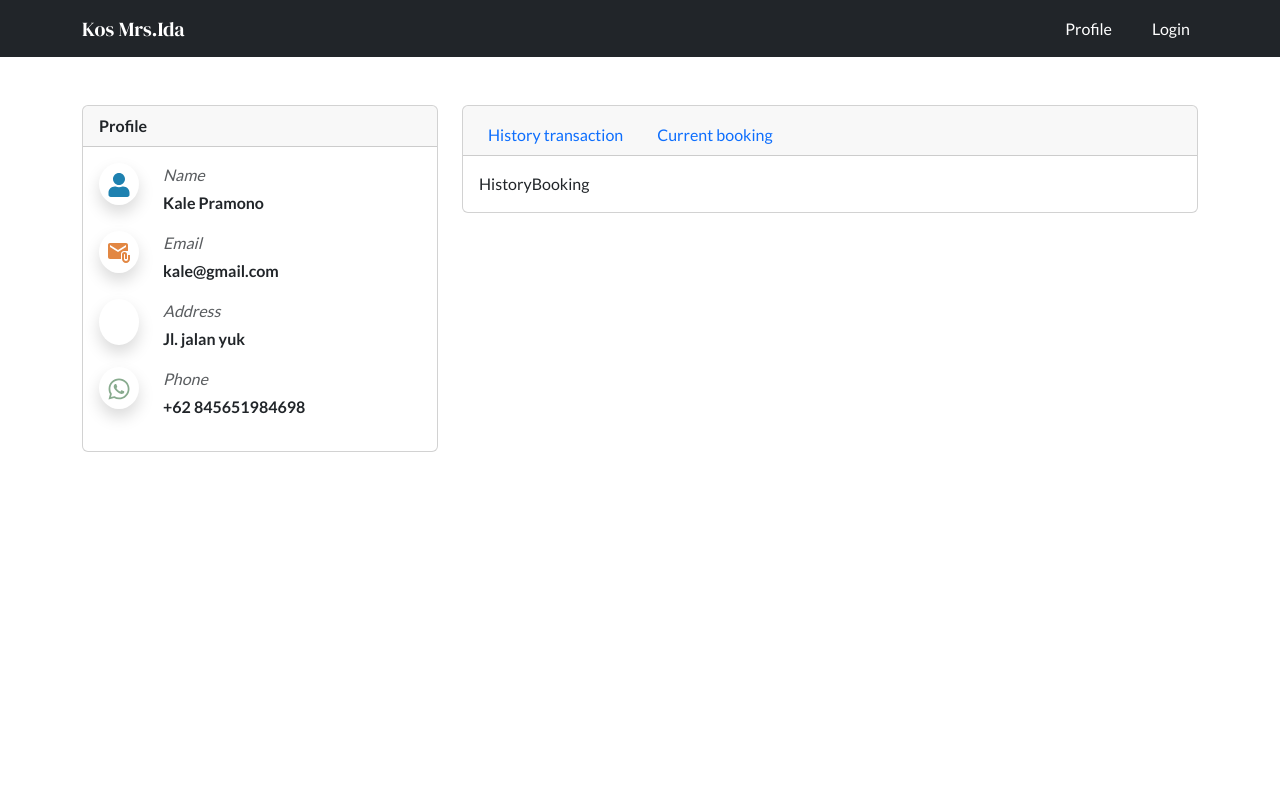
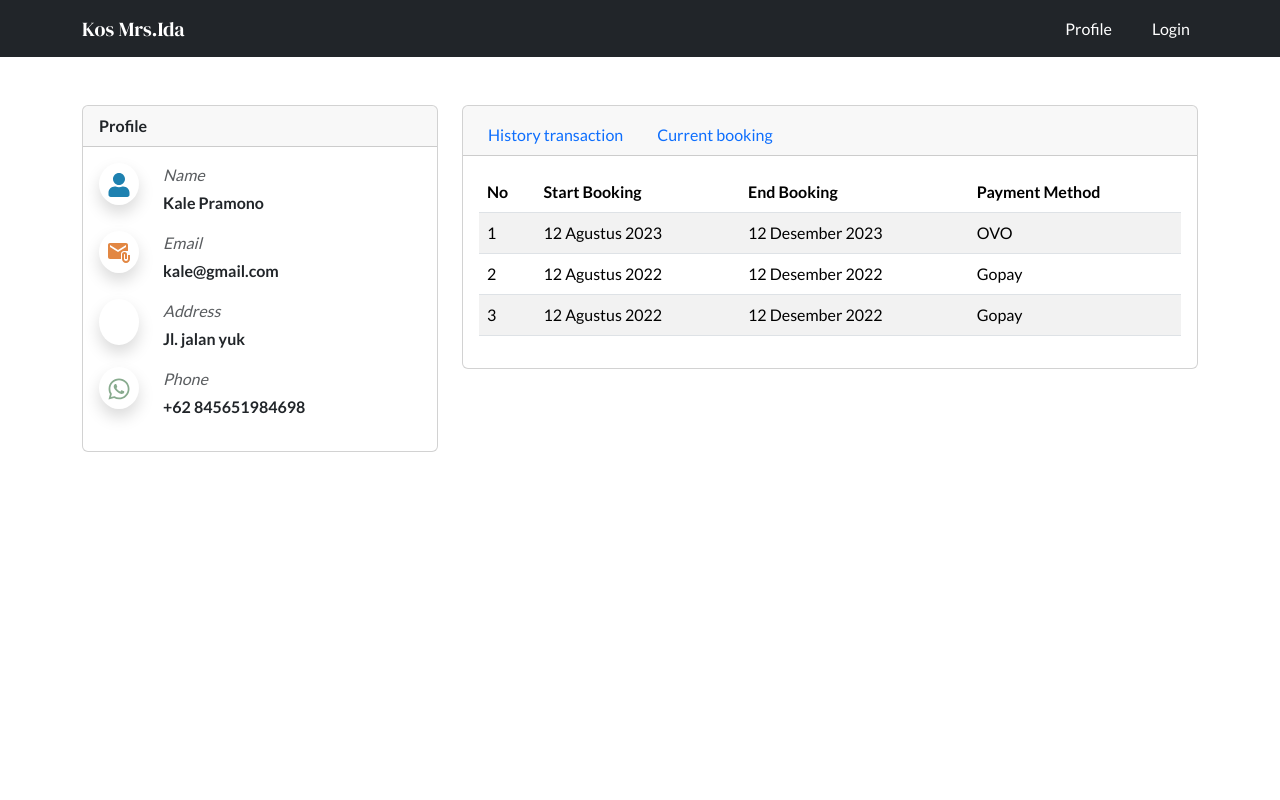
Before and after one commit to dickynugeraha/kosan-fe-reactjs, a React (Create React App) app: page /profile in a window 1280 px wide. Shown: the top 800 px of the page. Built offline with nearby package versions, Linux system fonts and the light colour scheme; some icons are missing.

Commit message:
[UPDATE] profile screen

```diff
--- a/src/App.js
+++ b/src/App.js
@@ -4,6 +4,7 @@ import Home from "./screens/Home/Home";
 import Rooms from "./screens/Rooms/Rooms";
 import AuthUser from "./screens/Auth/AuthUser";
 import Profile from "./screens/Profile/Profile";
+import AuthAdmin from "./screens/Auth/AuthAdmin";
 
 function App() {
   return (
@@ -13,6 +14,7 @@ function App() {
           <Route path="/" exact Component={Home} />
           <Route path="/rooms" Component={Rooms} />
           <Route path="/auth" Component={AuthUser} />
+          <Route path="/login-admin" Component={AuthAdmin} />
           <Route path="/profile" Component={Profile} />
         </Routes>
       </div>
--- a/src/components/Profile/HistoryBooking.jsx
+++ b/src/components/Profile/HistoryBooking.jsx
@@ -1,7 +1,41 @@
 import React from "react";
+import { Table } from "react-bootstrap";
 
 const HistoryBooking = () => {
-  return <div>HistoryBooking</div>;
+  return (
+    <div>
+      <Table striped>
+        <thead>
+          <tr>
+            <th>No</th>
+            <th>Start Booking</th>
+            <th>End Booking</th>
+            <th>Payment Method</th>
+          </tr>
+        </thead>
+        <tbody>
+          <tr>
+            <td>1</td>
+            <td>12 Agustus 2023</td>
+            <td>12 Desember 2023</td>
+            <td>OVO</td>
+          </tr>
+          <tr>
+            <td>2</td>
+            <td>12 Agustus 2022</td>
+            <td>12 Desember 2022</td>
+            <td>Gopay</td>
+          </tr>
+          <tr>
+            <td>3</td>
+            <td>12 Agustus 2022</td>
+            <td>12 Desember 2022</td>
+            <td>Gopay</td>
+          </tr>
+        </tbody>
+      </Table>
+    </div>
+  );
 };
 
 export default HistoryBooking;
--- a/src/components/common/NavbarApp.jsx
+++ b/src/components/common/NavbarApp.jsx
@@ -28,17 +28,15 @@ const NavbarApp = () => {
               Profile
             </Link>
           </Nav.Link>
-          {location.pathname !== "/auth" && (
-            <Nav.Link className="me-0">
+          <Nav.Link>
             <Link
               to={"/auth"}
-                className="text-decoration-none me-0"
+              className="text-decoration-none"
               style={{ color: "white" }}
             >
               Login
             </Link>
           </Nav.Link>
-          )}
         </Nav>
       </Container>
     </Navbar>
--- a/src/screens/Auth/AuthUser.jsx
+++ b/src/screens/Auth/AuthUser.jsx
@@ -15,14 +15,8 @@ const AuthUser = () => {
 
   const submitedForm = () => {
     if (isLoginSection) {
-      console.log(inputLogin.email);
-      console.log(inputLogin.password);
       setInputLogin({ email: "", password: "" });
     } else {
-      console.log(inputRegister.name);
-      console.log(inputRegister.email);
-      console.log(inputRegister.address);
-      console.log(inputRegister.password);
       setInputRegister({ name: "", email: "", address: "", password: "" });
     }
   };
```
Lines whose indentation alone changed are shown as unchanged.
